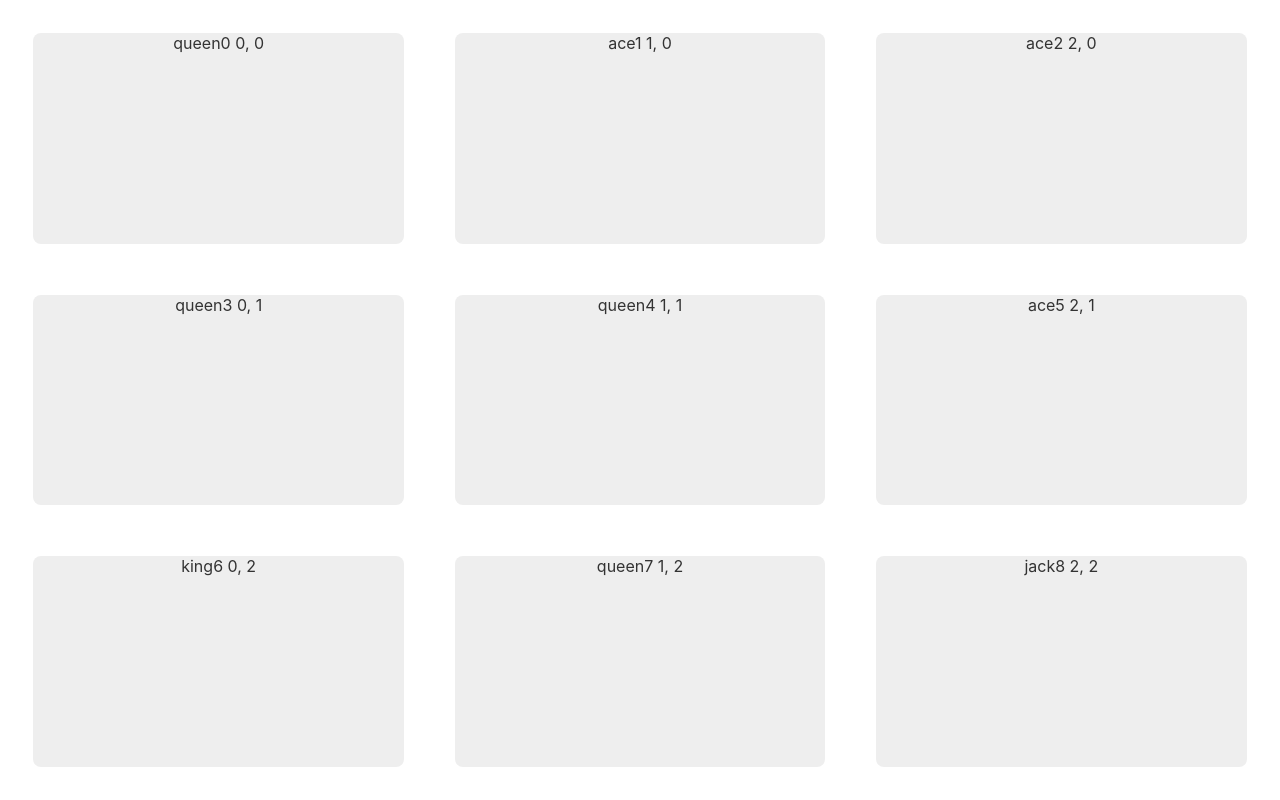
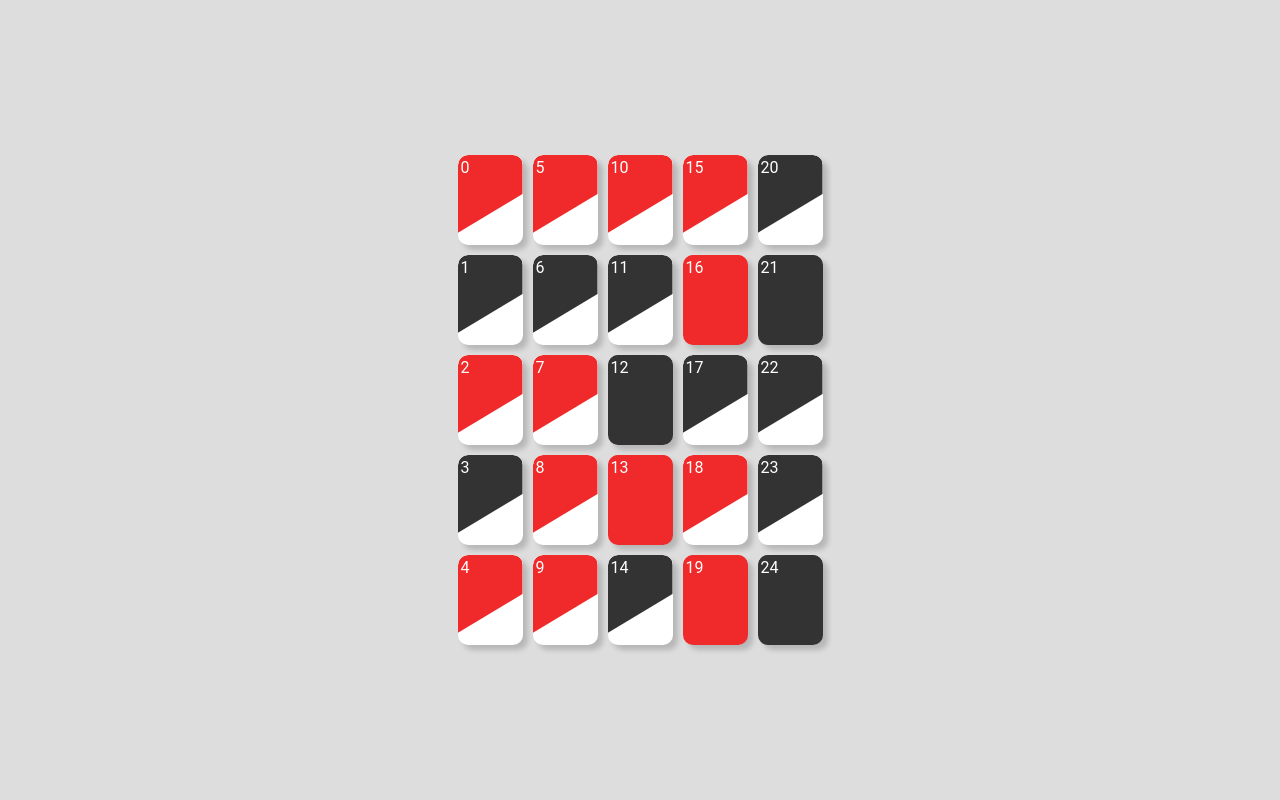
Before and after one commit to RoboticWater/smash-the-state-game, a Svelte app: page / in a window 1280 px wide. Built offline with nearby package versions, Linux system fonts and the light colour scheme.

Commit message:
animation works + reworked entire architecture

```diff
--- a/public/global.css
+++ b/public/global.css
@@ -4,12 +4,15 @@ html, body {
 	height: 100%;
 }
 
+@import url('https://fonts.googleapis.com/css?family=Roboto:900&display=swap');
+
 body {
 	color: #333;
 	margin: 0;
-	padding: 8px;
+	/* padding: 8px; */
 	box-sizing: border-box;
 	font-family: -apple-system, BlinkMacSystemFont, "Segoe UI", Roboto, Oxygen-Sans, Ubuntu, Cantarell, "Helvetica Neue", sans-serif;
+	font-family: 'Roboto', sans-serif;
 }
 
 a {
--- a/src/App.svelte
+++ b/src/App.svelte
@@ -1,74 +1,89 @@
 <script>
-    import { cardSelect } from './stores.js';
-	import cardTypes from './cardTypes.js'
-	import Card from './Card.svelte'
+	import Test from './Test.svelte';
+	import { quintOut, bounceOut } from 'svelte/easing';
+	import { crossfade } from 'svelte/transition';
+	import { flip } from 'svelte/animate';
+
+	const getCard = () => ({id: id++, suit: Math.random() > 0.5 ? 'h' : 'd', rank: Math.random() > 0.2 ? 'k' : 's'});
 
 	let id = 0;
-	function getCard() {
-		let keys = Object.keys(cardTypes);
-		return {
-			type: cardTypes[keys[keys.length * Math.random() << 0]],
-			id: id++,
+	let grid = [
+		[...Array(5)].map(i => getCard()),
+		[...Array(5)].map(i => getCard()),
+		[...Array(5)].map(i => getCard()),
+		[...Array(5)].map(i => getCard()),
+		[...Array(5)].map(i => getCard()),
+	]
+
+	let removed = [null, null, null, null, null]
+
+	const [send, receive] = crossfade({
+		fallback(node, params) {
+			const style = getComputedStyle(node);
+			const transform = style.transform === 'none' ? '' : style.transform;
+
+			return {
+				duration: 600,
+				easing: quintOut,
+				css: t => `
+					transform: ${transform} scale(${t});
+					opacity: ${t}
+				`
+			};
 		}
+	});
+
+	function removeItem(col, id) {
+		let i = grid[col].findIndex(elem => elem.id === id);
+		removed[col] = i;
+		grid[col].splice(i, 1);
+		grid[col] = [...grid[col]]
 	}
-	function makeGrid(row, col) {
-		return [...Array(row)].map(r => [...Array(col)].map(c => getCard()))
-	}
-	function removeCard(cards) {
-		console.log(cards);
-
-		cards.forEach(card => {
-			grid[card.position.y][card.position.x] = null;
-		})
-		handleGravity();
-	}
-	function handleGravity() {
-		console.log(grid);
-
-		for (let i = grid.length - 1; i > 0; i--) {
-			for (let j = 0; j < grid[0].length; j++) {
-				if (!grid[i][j]) {
-					grid[i][j] = grid[i - 1][j];
-					grid[i - 1][j] = null;
-				}
-			}
-		}
-	}
-	let grid = makeGrid(3, 3);
 </script>
 
-<div class="play-area">
-	{#each grid as row, y}
-		<div class="row">
-			{#each row as card, x}
-				{#if card}
-					<Card
-						type={card.type}
-						id={card.id}
-						position={{x, y}}
-						removeCard={removeCard}
-						selected={$cardSelect.length > 0 && $cardSelect.find(c => c.id === card.id)} />
-				{:else}
-					<div class="empty"></div>
-				{/if}
-			{/each}
-		</div>
-	{/each}
+<div class="app">
+	<div class="top-bar">
+	</div>
+	<div class="play-area">
+		{#each grid as column, col}
+			<div class="column">
+				{#each column as test, i (test.id)}
+					<div
+						class="container"
+						on:click={() => removeItem(col, test.id)}
+						out:send="{{key: test.id}}"
+						animate:flip={{easing: bounceOut, duration: 500, delay: 30 * (removed[col] - i)}}
+					><Test {...test} /></div>
+				{/each}
+				</div>
+		{/each}
+	</div>
+	<div class="bottom-bar"></div>
 </div>
 
 <style>
+	.app {
+		display: grid;
+		grid-template-rows: 1fr auto 1fr;
+		height: 100%;
+		/* background: #222; */
+		background: #ddd;
+	}
 	.play-area {
 		display: flex;
+		height: 500px;
+		width: 375px;
+		margin: 0 auto;
+	}
+	.column {
+		display: flex;
 		flex-direction: column;
+		align-content: flex-end;
+		justify-content: flex-end;
 		height: 100%;
-		width: 100%;
+		width: 75px;
 	}
-	.row {
-		display: flex;
-		flex: 1;
-	}
-	.empty {
-		flex: 1;
-        margin: 2%;
+	.container {
+		display: inline-block;
 	}
 </style>
--- a/src/Card.svelte
+++ b/src/Card.svelte
@@ -1,5 +1,6 @@
 <script>
-    import {  onDestroy } from 'svelte'
+    import { onDestroy, beforeUpdate, onMount } from 'svelte'
+	import { spring } from 'svelte/motion';
     import { cardSelect } from './stores.js';
 
     export let type;
@@ -8,22 +9,89 @@
     export let removeCard;
     export let selected = false;
 
+    let ref;
+    let pos = {};
+
+    const coords = spring({x: position.x * 70, y: position.y * 90}, {
+		stiffness: 0.05,
+		damping: 0.3
+	});
+
+    var audioSource;
+
+    onMount(() => {
+        audioSource = new Audio('./card.wav');
+        // coords.set({x: rect.x, y: rect.y});
+    })
+
+    beforeUpdate(() => {
+        // console.log(1);
+        // if (position.x * 70 !== pos.x || position.y * 90 !== pos.y) {
+        //     pos = {x: position.x * 70, y: position.y * 90}
+		//     coords.update($coords => pos);
+        // }
+        // coords.stiffness = 0.05;
+        // coords.damping = 0.3;
+        // let rect = ref.getBoundingClientRect();
+        // coords.set({x: rect.x, y: rect.y});
+    })
+
     function slashStart(e) {
-        console.log(1);
-
+        if (type.status === 'face') {
+            return;
+        }
+        audioSource.volume = 0.5 *  Math.random() + 0.5;
+        audioSource.play();
         cardSelect.addCard({ type, id, position })
         window.addEventListener('mouseup', slashEnd);
-        console.log($cardSelect);
-
     }
 
     function slashEnd(e) {
+        // if ($cardSelect.every(card => card.type === $cardSelect[0].type)) {
+        //     removeCard($cardSelect);
+        // }
+        if ($cardSelect.length < 2) {
+            cardSelect.reset();
+            return;
+        }
+        if ($cardSelect.length === 2) {
+            if ($cardSelect[0].type.name == 1) {
+                removeCard($cardSelect);
+            }
+            cardSelect.reset();
+            return;
+        }
+        let curNumber = parseInt($cardSelect[0].type.name) - 1;
+
+        let curType = $cardSelect[1].type
+
+        for (let i = 2; i < $cardSelect.length; i++) {
+            console.log(curNumber, curType, $cardSelect[i].type);
+            if (curNumber-- === 0) {
+                curNumber = parseInt($cardSelect[i].type.name);
+                if (i + 2 > $cardSelect.length) {
+                    console.log(2);
+                    cardSelect.reset();
+                    return;
+                }
+                curType = $cardSelect[i + 1].type;
+                continue;
+            }
+            if ($cardSelect[i].type !== curType) {
+                console.log(1);
+
+                cardSelect.reset();
+                return;
+            }
+        }
         removeCard($cardSelect);
         cardSelect.reset();
     }
 
     function slashEnter(e) {
         if ($cardSelect.length > 0) {
+            audioSource.volume = 0.5 *  Math.random() + 0.5;
+            audioSource.play();
             cardSelect.addCard({ type, id, position })
         }
     }
@@ -34,19 +102,26 @@
 </script>
 
 <div class="card"
+    bind:this={ref}
     class:selected={selected}
     on:mousedown={slashStart}
     on:mouseenter={slashEnter}
     on:touchstart={slashStart}>
-    {type + id}
-    {position.x}, {position.y}
+    <div class="content">
+        {type.name}:{id}
+        <hr>
+        {position.x}, {position.y}
+    </div>
 </div>
 
 <style>
     .card {
-        margin: 2%;
+        width: 65px;
+        height: 95px;
+        margin: 5px;
+    }
+    .content {
         text-align: center;
-		flex: 1;
         background: #eee;
         border-radius: 8px;
         user-select: none;
@@ -54,9 +129,31 @@
         -ms-user-select: none;
         -webkit-user-select: none;
         transition: background 0.3s ease, margin 0.3s ease;
+        width: 65px;
+        height: 95px;
     }
-    .card.selected {
+    .card.selected .content {
         background: #e34;
-        margin: 4%;
+        animation: shake 0.25s linear infinite;
+    }
+    .card.selected hr {
+        border: #9c1a25 solid 1px;
+    }
+    @keyframes shake {
+        0% {
+            transform: none;
+        }
+        25% {
+            transform: rotate(10deg);
+        }
+        50% {
+            transform: rotate(0deg);
+        }
+        75% {
+            transform: rotate(-10deg);
+        }
+        100% {
+            transform: none;
+        }
     }
 </style>
--- a/src/CardTypes.js
+++ b/src/CardTypes.js
@@ -1,7 +1,11 @@
 const cardTypes = {
-    JACK: 'jack',
-    QUEEN: 'queen',
-    KING: 'king',
-    ACE: 'ace'
+    JACK: {name: 'jack', status: 'face'},
+    QUEEN: {name: 'queen', status: 'face'},
+    KING: {name: 'king', status: 'face'},
+    ACE: {name: 'ace', status: 'face'},
+    ONE: {name: 1, status: 'number'},
+    TWO: {name: 2, status: 'number'},
+    THREE: {name: 3, status: 'number'},
+    FOUR: {name: 4, status: 'number'},
 }
 export default cardTypes;
--- /dev/null
+++ b/src/Test.svelte
@@ -0,0 +1,38 @@
+<script>
+    export let id;
+    export let suit;
+    export let rank;
+</script>
+
+<div class="test" style={`background: ${rank === 's' ? suit === 'h' ? "#333" : "#f02a2a" : '#fff'}`}>
+    <div class="color" style={`background: ${suit === 'h' ? "#333" : "#f02a2a"}`}>{id}</div>
+    <!-- <div class="color" style={`background: ${r > 0.5 ? "#ffda23" : "#2a58f0"}`}>{id}</div> -->
+</div>
+
+<style>
+    .test {
+        background: #fff;
+        width: 65px;
+        height: 90px;
+        border-radius: 10px;
+        margin: 5px;
+        overflow: hidden;
+        box-shadow: 5px 5px 5px #2223;
+        transition: box-shadow 0.25s ease, transform 0.25s ease;
+        cursor: pointer;
+    }
+    .test:hover {
+        transform: translate(-5px, -5px);
+        box-shadow: 12px 12px 5px #2223;
+    }
+    .color {
+        background: #f02a2a;
+        height: 80%;
+        clip-path: polygon(100% 0, 100% 50%, 0% 100%, 0 0);
+        color: #fff;
+        /* color: #2227; */
+        border-top-left-radius: 10px;
+        border-top-right-radius: 10px;
+        padding: 3px;
+    }
+</style>
```
Also changed, not shown: 1 other file (tests, documents, lock files or other folders).
